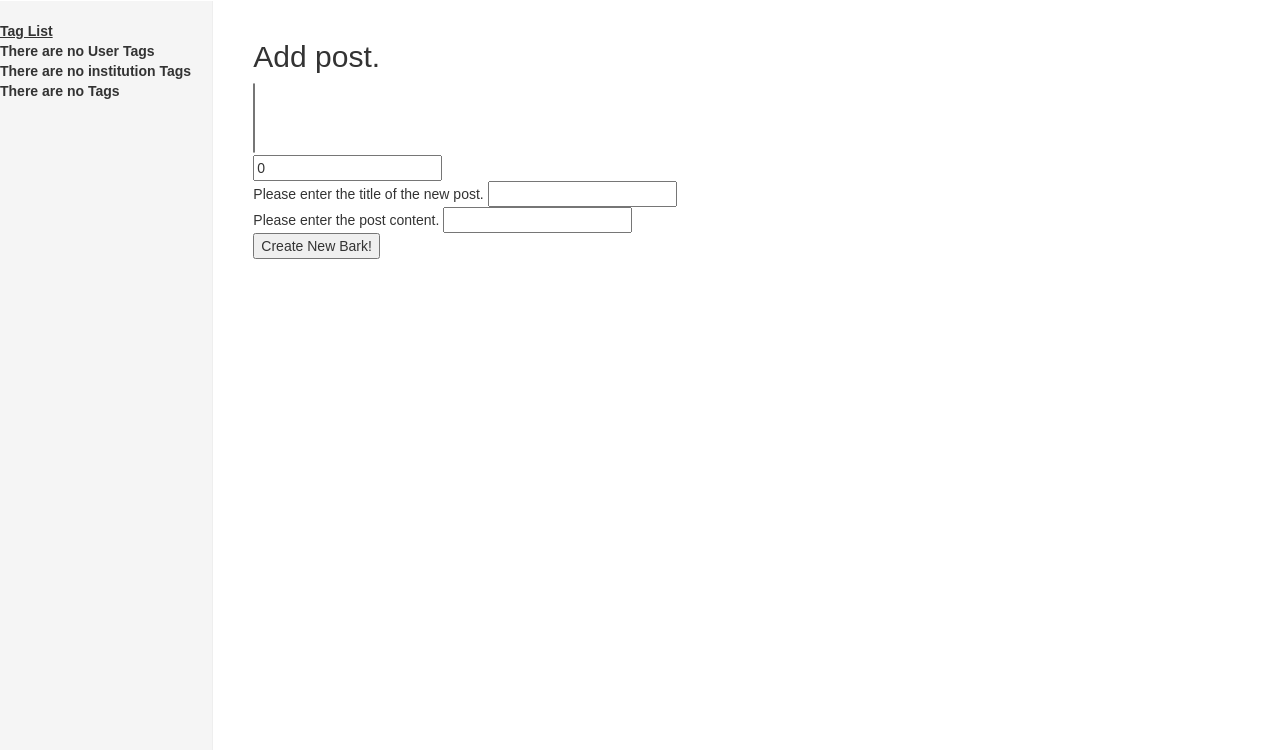
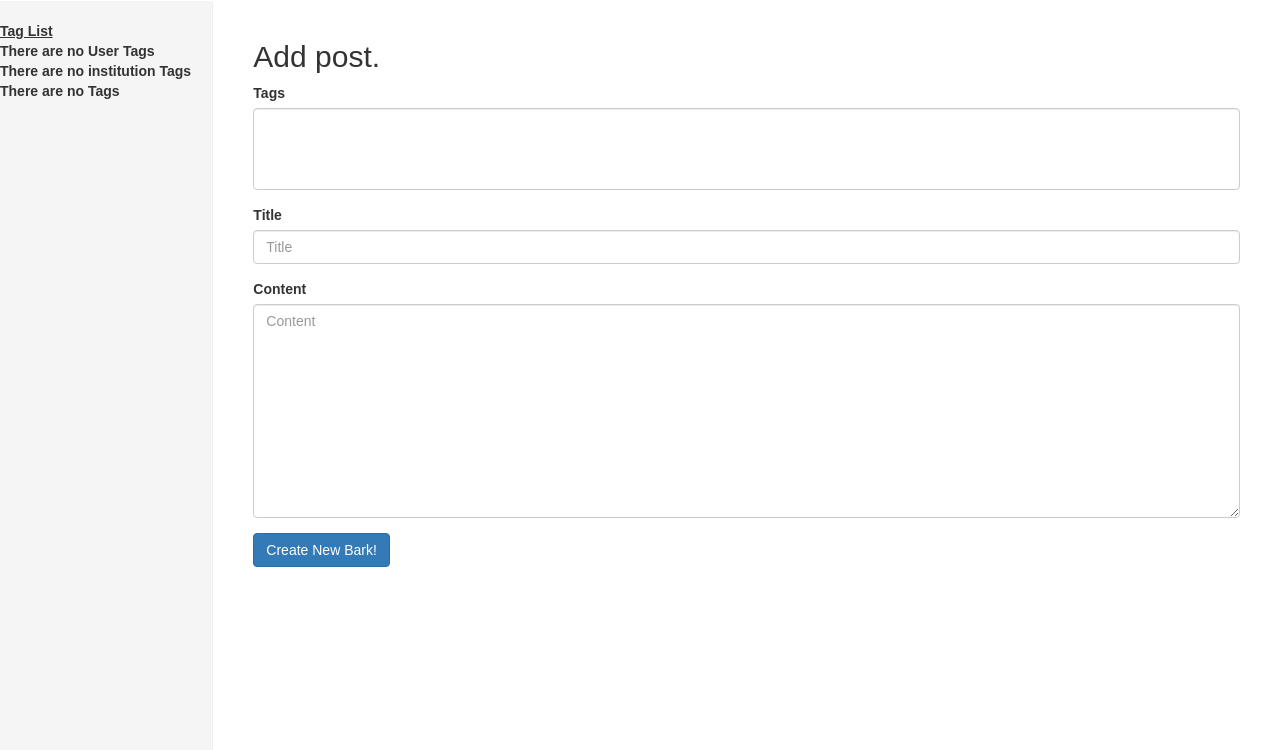
Before and after one commit to projectgoav/studeso, a Django app: template bark/templates/bark/addPost.html in a window 1280 px wide. Shown: the part 50-800 px from the top of the page. Run offline with Django 3.2, Linux system fonts and the light colour scheme; the template is opened without the code that fills it: values that come from a table or form of the project are taken from there, others are empty; parts of the project's set-up code (start-up, migrations or seed data) failed here and were passed over; some libraries are stand-ins or nearby versions.

Commit message:
Bootstrap in add post

```diff
--- a/bark/bark/forms.py
+++ b/bark/bark/forms.py
@@ -2,6 +2,7 @@ from django import forms
 from django.contrib.auth.models import User
 from bark.models import UserProfile, Post
 from django.views.generic.edit import CreateView
+
 
 # Get data for user when they sign up
 class UserForm(forms.ModelForm):
@@ -11,20 +12,19 @@ class UserForm(forms.ModelForm):
         model = User
         fields = ('username', 'email', 'password')
 
+
 # Get data for the User Profile
 class UserProfileForm(forms.ModelForm):
     class Meta:
         model = UserProfile
         fields = ('profile_picture',)
 
+
 class PostForm(forms.ModelForm):
-    title = forms.CharField(max_length=128, help_text="Please enter the title of the new post.")
-    content = forms.CharField(max_length=1000, help_text="Please enter the post content.")
-
     class Meta:
         # Provide an association between PostForm and Post.
         model = Post
-        exclude = ('slug', 'views', 'author', 'creation_date',)
+        exclude = ('slug', 'views', 'author', 'creation_date', 'rating',)
 
         def form_valid(self, form):
             form.instance.author = self.request.user
--- a/bark/templates/bark/addPost.html
+++ b/bark/templates/bark/addPost.html
@@ -1,17 +1,16 @@
 {% extends 'base.html' %}
+{% load bootstrap3 %}
+{% bootstrap_css %}
+{% bootstrap_javascript %}
+{% block title %}Add a Bark!{% endblock %}
 
 {% block body_block %}
 <h2>Add post.</h2>
 
-<form id="post_form" method="post" action="/new/">
-    {% csrf_token %}
-    {% for field in form.visible_fields %}
-    {{ field.errors }}
-    {{ field.help_text }}
-    {{ field }}
-    <br />
-    {% endfor %}
+    <form id="post_form" method="post" action="/new/">
+        {% csrf_token %}
+        {% bootstrap_form form %}
 
-    <input type="submit" name="submit" value="Create New Bark!" />
-</form>
+        <input class="btn btn-primary" type="submit" name="submit" value="Create New Bark!" />
+    </form>
 {% endblock %}
```
